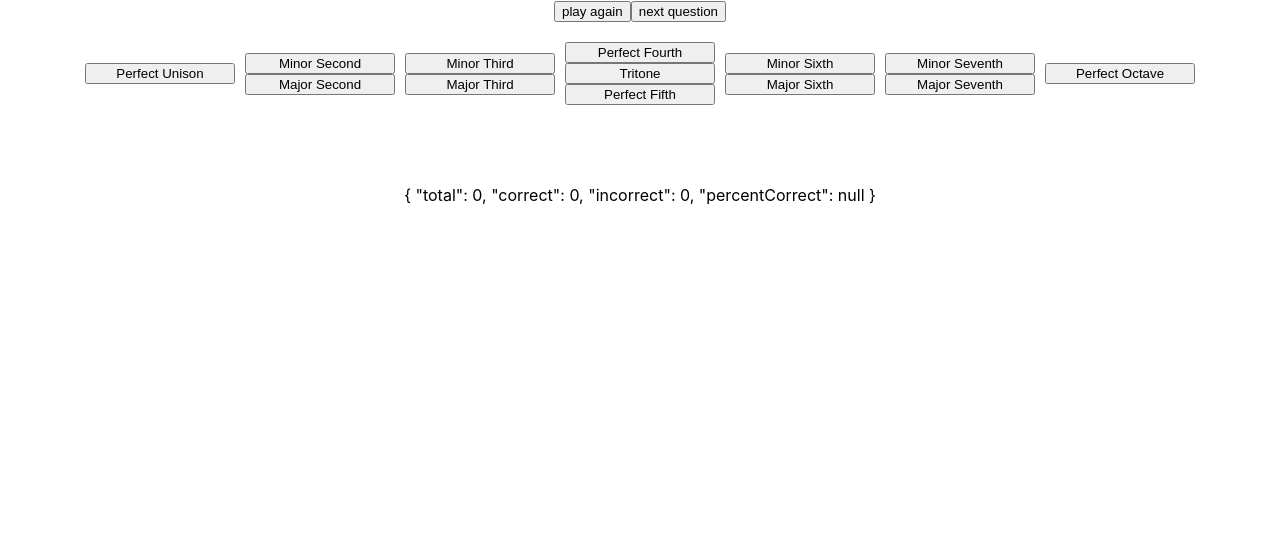
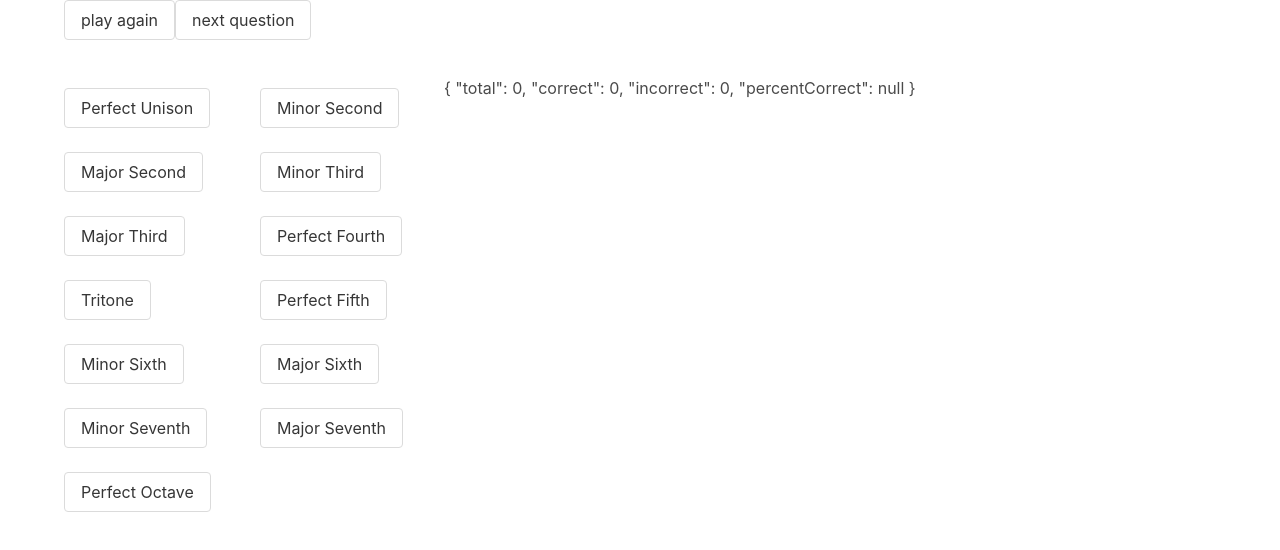
Before and after one commit to schu34/ear-trainer, a React (Create React App) app: page / in a window 1280 px wide. Shown: the top 550 px of the page. Built offline with nearby package versions, Linux system fonts and the light colour scheme.

Commit message:
styles and stuff

```diff
--- a/src/App.css
+++ b/src/App.css
@@ -1,23 +1,5 @@
-.App {
-  text-align: center;
-}
+@import "https://cdn.jsdelivr.net/npm/bulma@0.9.4/css/bulma.min.css";
 
-.interval-button-container {
-  display: flex;
-  justify-content: center;
-  margin-top: 20px;
-  flex-direction: row;
-}
-
-.interval-button-column {
-  display: flex;
-  flex-direction: column;
-  align-items: center;
-  justify-content: center;
-  width: 150px;
-  margin: 0 5px;
-}
-
-.interval-button {
+/* .interval-button {
   width: 100%;
-}
+} */
--- a/src/App.tsx
+++ b/src/App.tsx
@@ -14,27 +14,35 @@ function App() {
   const stats = useRecoilValue(statsSelector);
 
   return (
-    <div className="App">
+    <div className="container ">
       <button
+        className="button"
         onClick={() => {
           playQuestionSound();
         }}
       >
         play again
       </button>
-      <button onClick={nextQuestion}>next question</button>
-      <IntervalSelector
-        onSelect={(arg) => {
-          guess(arg);
-          console.log(arg);
-        }}
-      />
+      <button className="button" onClick={nextQuestion}>
+        next question
+      </button>
       <br />
       <br />
-      <Attempts attempts={attempts} correctAnswer={correctAnswer} />
       <br />
-      <br />
-      {JSON.stringify(stats, null, 2)}
+      <div className="columns">
+        <div className="column is-one-third">
+          <IntervalSelector
+            onSelect={(arg) => {
+              guess(arg);
+              console.log(arg);
+            }}
+          />
+        </div>
+        {JSON.stringify(stats, null, 2)}
+      </div>
+      <div className="column">
+        <Attempts attempts={attempts} correctAnswer={correctAnswer} />
+      </div>
       <AudioElements notesObj={acoustic_grand_piano} />
     </div>
   );
--- a/src/IntervalSelector.tsx
+++ b/src/IntervalSelector.tsx
@@ -22,18 +22,21 @@ export const IntervalSelector: React.FC<IntervalSelectorProps> = ({
 }) => {
   return (
     <>
-      {/* {options.map((interval) => {
+      <div className="columns is-multiline is-mobile">
+        {options.map((interval) => {
           return (
-          <button onClick={() => onSelect(interval)}>
+            <div className="column is-half">
+              <button onClick={() => onSelect(interval)} className="button">
                 {interval.longName}
               </button>
+            </div>
           );
-      })} */}
-      <div className="interval-button-container">
-        {layout.map((col) => {
+        })}
+      </div>
+      {/* {layout.map((row) => {
         return (
-            <div className="interval-button-column">
-              {col.map((intervalName) => {
+          <div className="columns is-centered is-1 is-variable">
+            {row.map((intervalName) => {
               const interval = options.find(
                 (interval) => interval.shortName === intervalName
               );
@@ -41,15 +44,19 @@ export const IntervalSelector: React.FC<IntervalSelectorProps> = ({
                 return null;
               }
               return (
-                  <button onClick={() => onSelect(interval)} className="interval-button">
+                <div className="column">
+                  <button
+                    onClick={() => onSelect(interval)}
+                    className="button interval-button "
+                  >
                     {interval.longName}
                   </button>
+                </div>
               );
             })}
           </div>
         );
-        })}
-      </div>
+      })} */}
     </>
   );
 };
--- a/src/sound.tsx
+++ b/src/sound.tsx
@@ -93,7 +93,7 @@ export function playNotesSeq(notes: Note[], delay: number) {
   });
 }
 
-function stopAllSounds() {
+export function stopAllSounds() {
   document.querySelectorAll(".audio-el").forEach((elem) => {
     if (elem instanceof HTMLAudioElement) {
       elem.pause();
--- a/src/useQuestion.ts
+++ b/src/useQuestion.ts
@@ -1,7 +1,7 @@
 import React from "react";
 import { useRecoilState, useRecoilValue, useSetRecoilState } from "recoil";
 import "./App.css";
-import { playNotesSeq } from "./sound";
+import { playNotesSeq, stopAllSounds } from "./sound";
 import {
   createIntervalQuestion,
   currentQuestionState,
@@ -30,6 +30,7 @@ export const useQuestion = () => {
     setCurrentQuestion(
       createIntervalQuestion(settings, currentQuestion.index + 1)
     );
+		stopAllSounds();
   }, [currentQuestion, setCurrentQuestion, settings]);
 
   const guess = React.useCallback(
@@ -65,7 +66,7 @@ export const useQuestion = () => {
 
   return {
     playQuestionSound,
-    correctAnswer: currentQuestion.answer.shortName,
+    correctAnswer: currentQuestion.answer.longName,
     nextQuestion: getNextQuestion,
     guess,
     attempts,
--- a/src/util.ts
+++ b/src/util.ts
@@ -12,3 +12,7 @@ export function getRandomIntegerInRange(low: number, high: number) {
 
   return low + Math.floor(Math.random() * distance);
 }
+
+export function getRandomArrayElement<T>(arr: T[]) {
+  return arr[getRandomIntegerInRange(0, arr.length)];
+}
```
Also changed, not shown: src/acoustic_grand_piano.ts (+17 -17 lines). Lines whose indentation alone changed are shown as unchanged.
